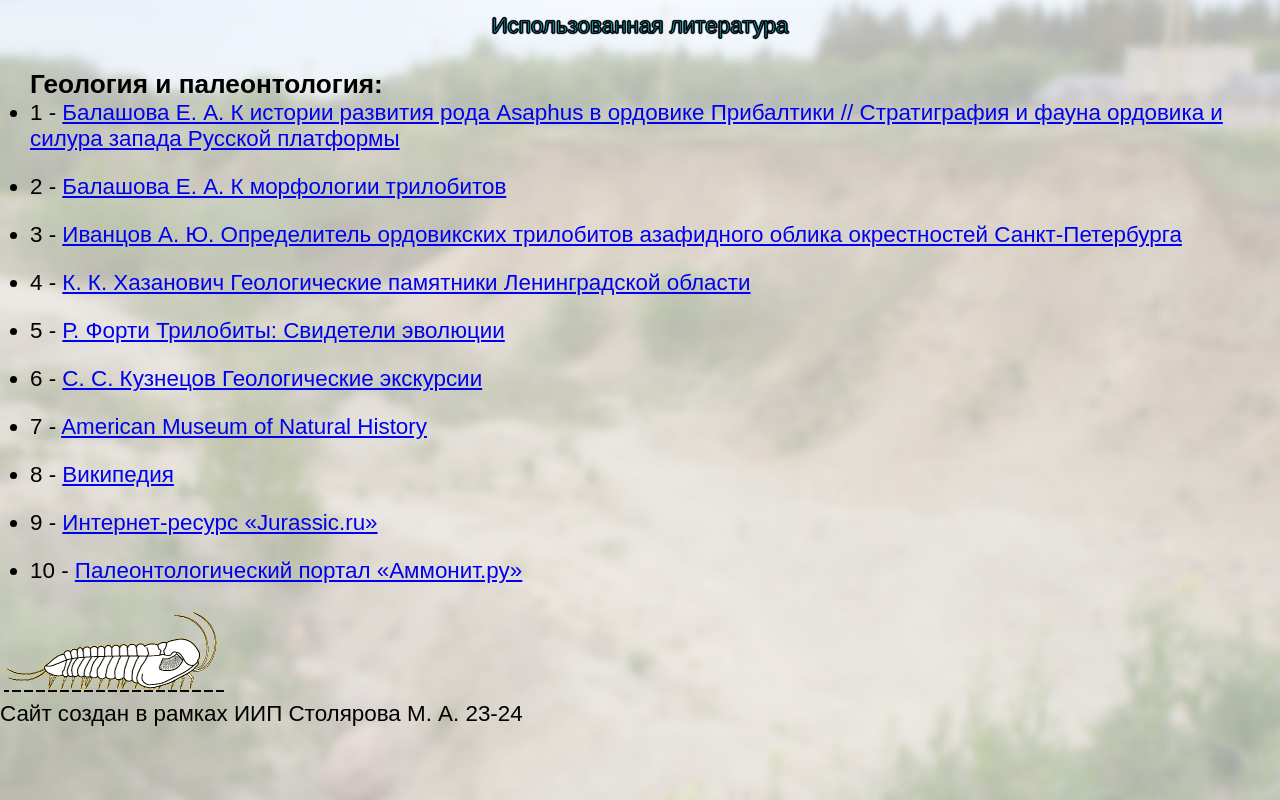
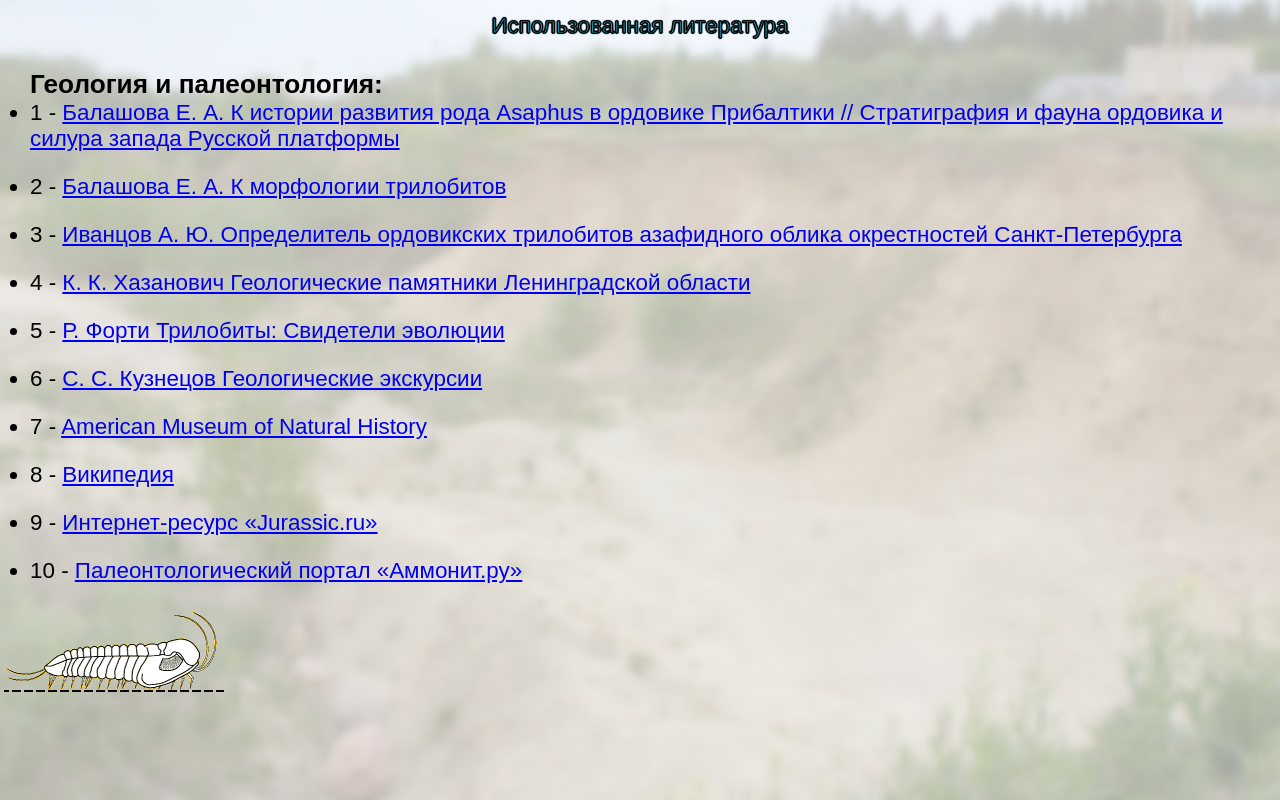
Before and after one commit to IIPMichael/trilobites, a plain HTML site: page литература/literature.html in a window 1280 px wide. Drawn offline with Linux system fonts and the light colour scheme.

Commit message:
Update literature.html

```diff
--- a/литература/literature.html
+++ b/литература/literature.html
@@ -52,8 +52,6 @@
 
         <div height="=89" width="=225" id="footer">
             <img src="walking2.gif">
-            </a>
-            <p>Сайт создан в рамках ИИП Столярова М. А. 23-24</p>
         </div>
 
     </div>
```
